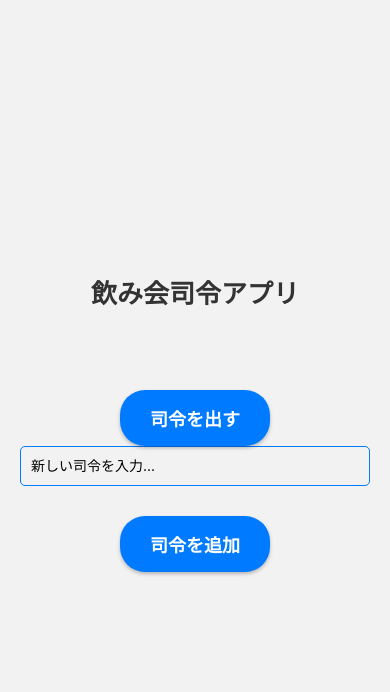
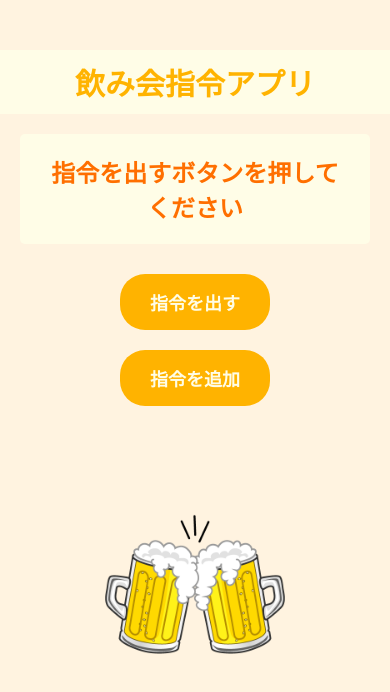
Before and after one commit to yumaueno/AwesomeProject, a React Native app: screen / in a window 390 px wide. Shown: the top 692 px of the page. Built offline with nearby package versions, Linux system fonts and the light colour scheme.

Commit message:
fix: デザイン修正

```diff
--- a/App.js
+++ b/App.js
@@ -1,5 +1,5 @@
 import React, { useState } from 'react';
-import { StyleSheet, View, Text, TextInput, TouchableOpacity, ScrollView } from 'react-native';
+import { StyleSheet, View, Text, TextInput, TouchableOpacity, ScrollView, Modal, Image } from 'react-native';
 
 export default function App() {
   const [currentDirective, setCurrentDirective] = useState("");
@@ -58,6 +58,7 @@ export default function App() {
     "一番結婚したい人とイッキ！",
     "一番旅行に行ったら楽しそうな人とイッキ！",
   ]);
+  const [modalVisible, setModalVisible] = useState(false);
 
   const getRandomDirective = () => {
     const randomIndex = Math.floor(Math.random() * directives.length);
@@ -68,75 +69,131 @@ export default function App() {
     if (inputDirective.trim() !== "") {
       setDirectives([...directives, inputDirective]);
       setInputDirective("");
+      setModalVisible(false);
     }
   };
 
   return (
-    <ScrollView contentContainerStyle={styles.container}>
-      <Text style={styles.header}>飲み会司令アプリ</Text>
-      <Text style={styles.directiveText}>{currentDirective}</Text>
+    <View style={styles.container}>
+      <Text style={styles.header}>飲み会指令アプリ</Text>
+      <ScrollView style={styles.scrollView}>
+        <Text style={styles.directiveText}>{currentDirective || "指令を出すボタンを押してください"}</Text>
         <TouchableOpacity style={styles.button} onPress={getRandomDirective}>
-        <Text style={styles.buttonText}>司令を出す</Text>
+          <Text style={styles.buttonText}>指令を出す</Text>
         </TouchableOpacity>
+        <TouchableOpacity style={[styles.button, styles.addButton]} onPress={() => setModalVisible(true)}>
+          <Text style={styles.buttonText}>指令を追加</Text>
+        </TouchableOpacity>
+      </ScrollView>
+
+      <Modal
+        animationType="slide"
+        transparent={true}
+        visible={modalVisible}
+        onRequestClose={() => setModalVisible(false)}
+      >
+        <View style={styles.centeredView}>
+          <View style={styles.modalView}>
             <TextInput
               style={styles.input}
               value={inputDirective}
               onChangeText={setInputDirective}
-        placeholder="新しい司令を入力..."
+              placeholder="新しい指令を入力..."
             />
-      <TouchableOpacity style={[styles.button, styles.addButton]} onPress={addDirective}>
-        <Text style={styles.buttonText}>司令を追加</Text>
+            <TouchableOpacity style={styles.button} onPress={addDirective}>
+              <Text style={styles.buttonText}>追加する</Text>
             </TouchableOpacity>
-    </ScrollView>
+            <TouchableOpacity style={styles.button} onPress={() => setModalVisible(false)}>
+              <Text style={styles.buttonText}>閉じる</Text>
+            </TouchableOpacity>
+          </View>
+        </View>
+      </Modal>
+
+      <Image
+        source={require('./assets/beer-image.png')}
+        style={styles.beerImage}
+        resizeMode="contain"
+      />
+    </View>
   );
 }
 
 const styles = StyleSheet.create({
   container: {
-    flexGrow: 1,
-    justifyContent: 'center',
-    alignItems: 'center',
-    padding: 20,
-    backgroundColor: '#F2F2F2',
+    flex: 1,
+    paddingTop: 50,
+    backgroundColor: '#FFF3E0',
+  },
+  scrollView: {
+    flex: 1,
   },
   header: {
-    fontSize: 26,
-    marginBottom: 50,
-    color: '#333',
+    fontSize: 30,
+    textAlign: 'center',
+    color: '#FFB300',
     fontWeight: 'bold',
+    padding: 10,
+    backgroundColor: '#FFFDE7',
   },
   directiveText: {
-    fontSize: 22,
-    marginBottom: 30,
+    fontSize: 24,
     textAlign: 'center',
-    color: '#555',
+    color: '#FF6F00',
+    fontWeight: 'bold',
+    padding: 20,
+    borderRadius: 5,
+    backgroundColor: '#FFFDE7',
+    margin: 20,
+    minHeight: 100,
   },
   input: {
-    width: '100%',
+    width: '80%',
     height: 40,
     padding: 10,
     marginBottom: 20,
     borderWidth: 1,
     borderRadius: 5,
-    borderColor: '#007BFF',
+    borderColor: '#FFB300',
+    backgroundColor: '#FFFDE7',
   },
   button: {
-    backgroundColor: '#007BFF',
+    backgroundColor: '#FFB300',
     paddingHorizontal: 30,
     paddingVertical: 15,
     borderRadius: 25,
-    shadowColor: '#000',
-    shadowOffset: { width: 0, height: 2 },
-    shadowOpacity: 0.25,
-    shadowRadius: 3.84,
-    elevation: 5,
+    margin: 10,
+    alignSelf: 'center',
   },
   addButton: {
     marginTop: 10,
   },
   buttonText: {
-    color: 'white',
+    color: '#FFFDE7',
     fontSize: 18,
     fontWeight: '600',
   },
+  centeredView: {
+    flex: 1,
+    justifyContent: 'center',
+    alignItems: 'center',
+    marginTop: 22,
+  },
+  modalView: {
+    width: '90%', // モーダルの横幅を調整
+    backgroundColor: '#FFFDE7',
+    borderRadius: 20,
+    padding: 35,
+    alignItems: 'center',
+    shadowColor: '#000',
+    shadowOffset: { width: 0, height: 2 },
+    shadowOpacity: 0.25,
+    shadowRadius: 4,
+    elevation: 5,
+  },
+  beerImage: {
+    width: '100%',
+    height: 200,
+    marginBottom: 150
+  },
 });
```
Also changed, not shown: assets/beer-image.png (added). Lines whose indentation alone changed are shown as unchanged.
